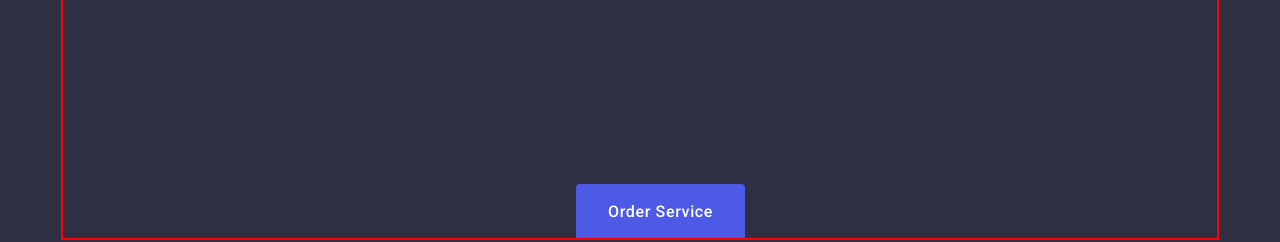
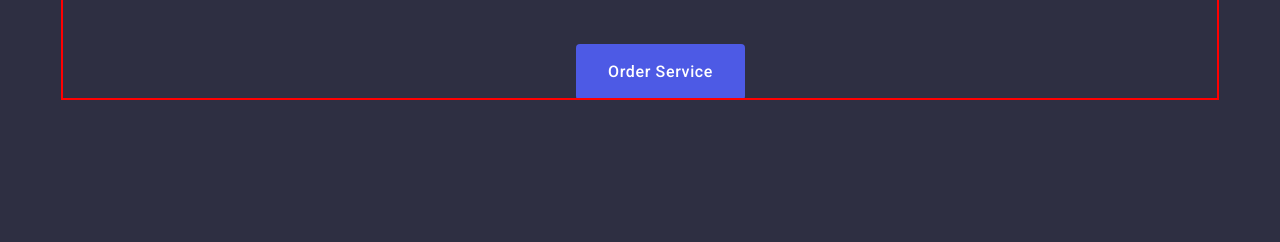
Before and after one commit to Olga0880/goit-markup-hw-03, a plain HTML site: page index.html in a window 1280 px wide. Shown: the part 573-815 px from the top of the page. Drawn offline with nearby package versions, Linux system fonts and the light colour scheme.

Commit message:
Update 5

```diff
--- a/css/styles.css
+++ b/css/styles.css
@@ -182,7 +182,7 @@ text-align: center;
 letter-spacing: 0.02em;
 color: var(--main-bg-cl);
 padding-top: 188px;
-padding-bottom: 188px;
+padding-bottom: 48px;
 max-width: 496px;
 }
 
@@ -389,6 +389,7 @@ color: #F4F4FD;
     letter-spacing: 0.02em;
     color: var(--head-txt-cl);
     padding-top: 32px;
+    margin-bottom: 8px;
 
 }
 
```
